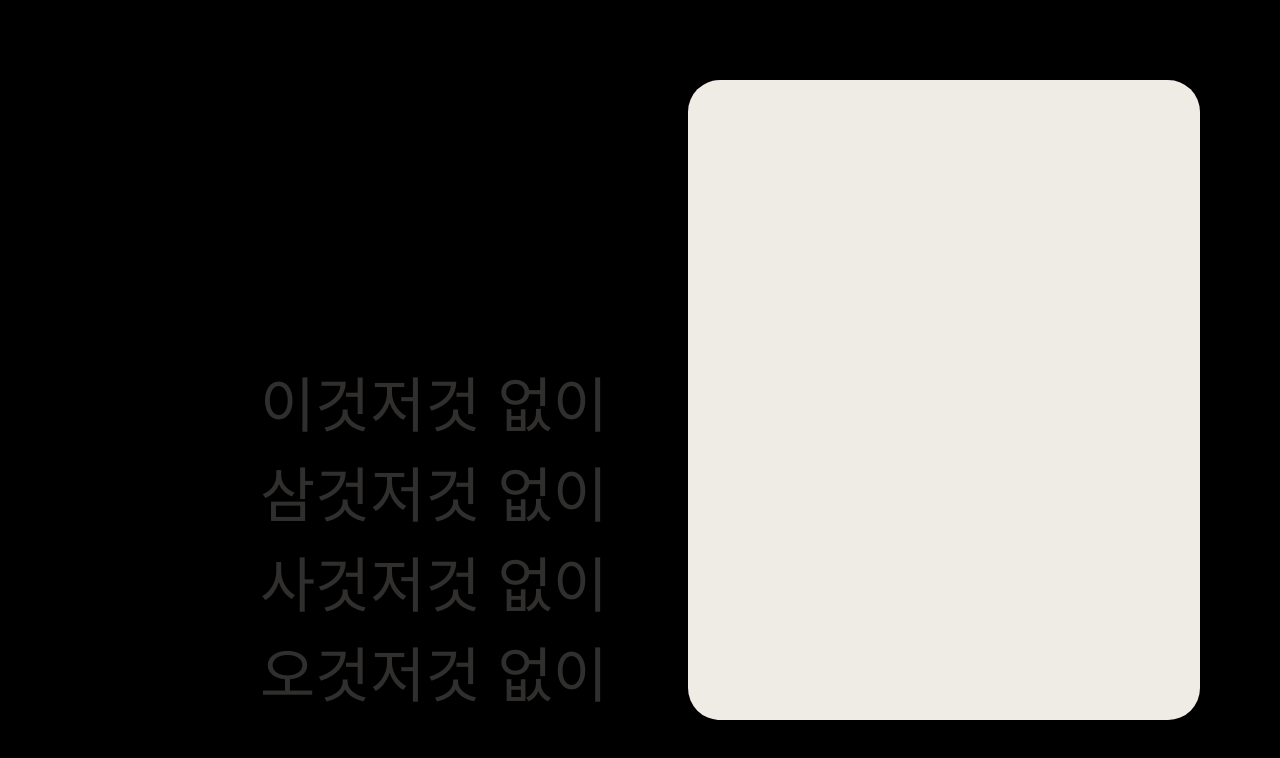
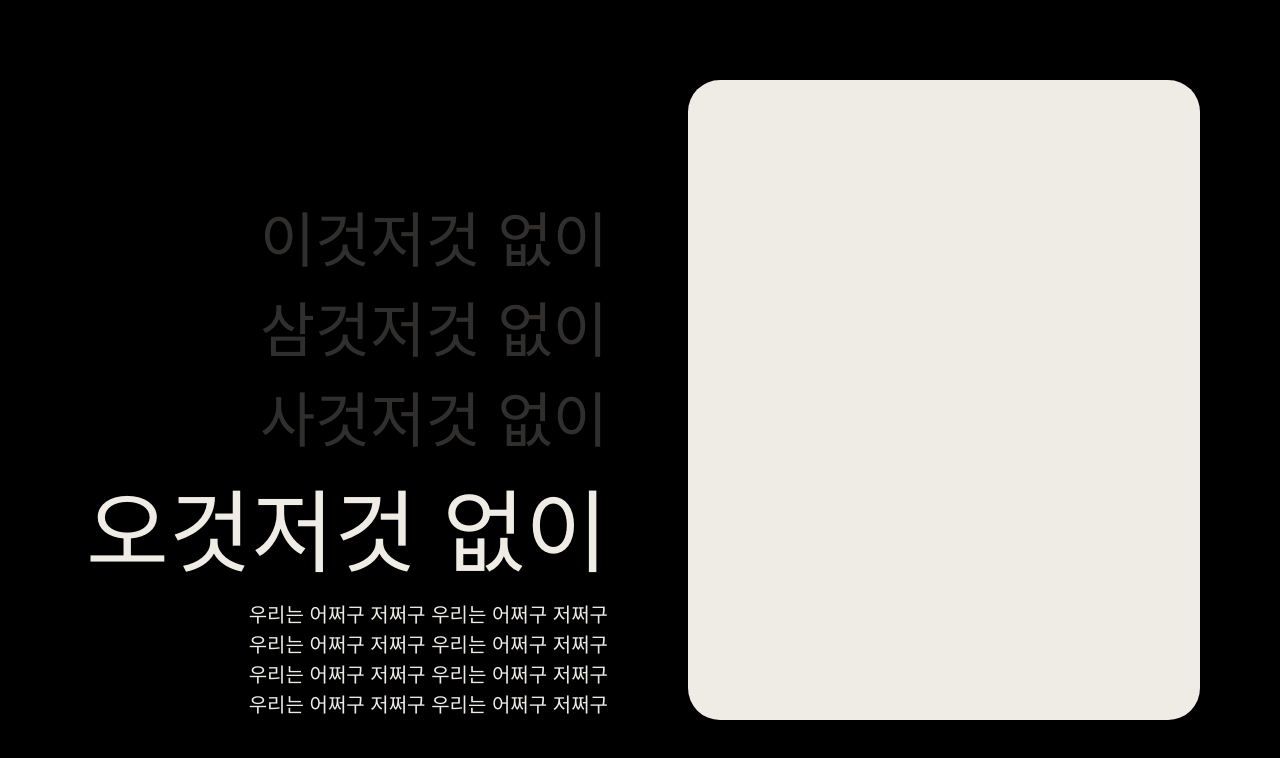
Before and after one commit to sseung95/interactive-example, a Next.js app: page /example/infoSection in a window 1280 px wide. Shown: the top 758 px of the page. Built offline with nearby package versions, Linux system fonts and the light colour scheme.

Commit message:
update: info card 현재 section 지정 로직 추가

```diff
--- a/src/app/example/zoom/page.tsx
+++ b/src/app/example/zoom/page.tsx
@@ -1,6 +1,7 @@
 'use client';
-import { useRef } from 'react';
+import { useEffect, useRef } from 'react';
 import { motion, useInView, useScroll, useTransform } from 'framer-motion';
+import Lenis from 'lenis';
 
 const page = () => {
   const zoomRef = useRef(null);
@@ -14,6 +15,17 @@ const page = () => {
   const isInViewNextRef = useInView(nextRef);
 
   const isExpansion = isInViewBgRef && !isInViewNextRef;
+
+  useEffect(() => {
+    const lenis = new Lenis();
+
+    function raf(time: any) {
+      lenis.raf(time);
+      requestAnimationFrame(raf);
+    }
+
+    requestAnimationFrame(raf);
+  }, []);
 
   return (
     <div className="relative">
--- a/src/components/InfoCards.tsx
+++ b/src/components/InfoCards.tsx
@@ -1,25 +1,49 @@
 'use client';
-import { motion, useScroll, useTransform } from 'framer-motion';
-import { useRef } from 'react';
+import { motion, useMotionValueEvent, useScroll, useTransform } from 'framer-motion';
+import { useEffect, useRef, useState } from 'react';
+import Lenis from 'lenis';
 
 const InfoCards = () => {
   const ref = useRef(null);
   const { scrollYProgress } = useScroll({ target: ref });
-  const opacity = useTransform(scrollYProgress, [0.15, 0.25], [1, 0.2]);
-  const fontSize = useTransform(scrollYProgress, [0.15, 0.25], ['80px', '60px']);
-  const height = useTransform(scrollYProgress, [0.15, 0.25], ['120px', '0px']);
+  const [curSection, setCurSection] = useState<number>(1);
 
-  // TODO: 특정지점에 도달하면 fade in/out ?? 으로 보여줄 수 있는 방법 찾아보기
+  useMotionValueEvent(scrollYProgress, 'change', (latest: any) => {
+    const percentage = latest * 100;
+    const section = Math.floor(percentage / 25) + 1;
+    setCurSection(section);
+  });
+
+  const visibleTitleStyle = 'text-[90px] opacity-1';
+  const hiddenTitleStyle = 'text-[60px] opacity-20';
+
+  const visibleDescriptStyle = 'h-[120px] overflow-hidden';
+  const hiddenDescriptStyle = 'h-[0px] overflow-hidden';
+
+  useEffect(() => {
+    const lenis = new Lenis();
+
+    function raf(time: any) {
+      lenis.raf(time);
+      requestAnimationFrame(raf);
+    }
+
+    requestAnimationFrame(raf);
+  }, []);
+
+  useEffect(() => {
+    console.log(curSection);
+  }, [curSection]);
 
   return (
-    <div ref={ref} className="flex flex-col gap-24 h-[600vh] bg-black p-20">
+    <div ref={ref} className="flex flex-col gap-24 h-[700vh] bg-black p-20">
       <div className="sticky top-[50%] -translate-y-[50%] flex gap-[80px]">
         <div className="flex-1 place-self-end text-right">
           <div>
-            <motion.h2 className="text-[90px] text-[#efece6]" style={{ opacity, fontSize }}>
+            <motion.h2 className={`text-[#efece6] ${curSection === 1 ? visibleTitleStyle : hiddenTitleStyle}`}>
               이것저것 없이
             </motion.h2>
-            <motion.div className="overflow-hidden" style={{ height }}>
+            <motion.div className={`${curSection <= 1 ? visibleDescriptStyle : hiddenDescriptStyle}`}>
               <p className="text-[20px] text-[#efece6] font-light">우리는 어쩌구 저쩌구 우리는 어쩌구 저쩌구</p>
               <p className="text-[20px] text-[#efece6] font-light">우리는 어쩌구 저쩌구 우리는 어쩌구 저쩌구</p>
               <p className="text-[20px] text-[#efece6] font-light">우리는 어쩌구 저쩌구 우리는 어쩌구 저쩌구</p>
@@ -27,13 +51,37 @@ const InfoCards = () => {
             </motion.div>
           </div>
           <div>
-            <h2 className="text-[60px] text-[#efece6] opacity-20">삼것저것 없이</h2>
+            <motion.h2 className={`text-[#efece6] ${curSection === 2 ? visibleTitleStyle : hiddenTitleStyle}`}>
+              삼것저것 없이
+            </motion.h2>
+            <motion.div className={`${curSection === 2 ? visibleDescriptStyle : hiddenDescriptStyle}`}>
+              <p className="text-[20px] text-[#efece6] font-light">우리는 어쩌구 저쩌구 우리는 어쩌구 저쩌구</p>
+              <p className="text-[20px] text-[#efece6] font-light">우리는 어쩌구 저쩌구 우리는 어쩌구 저쩌구</p>
+              <p className="text-[20px] text-[#efece6] font-light">우리는 어쩌구 저쩌구 우리는 어쩌구 저쩌구</p>
+              <p className="text-[20px] text-[#efece6] font-light">우리는 어쩌구 저쩌구 우리는 어쩌구 저쩌구</p>
+            </motion.div>
           </div>
           <div>
-            <h2 className="text-[60px] text-[#efece6] opacity-20">사것저것 없이</h2>
+            <motion.h2 className={`text-[#efece6] ${curSection === 3 ? visibleTitleStyle : hiddenTitleStyle}`}>
+              사것저것 없이
+            </motion.h2>
+            <motion.div className={`${curSection === 3 ? visibleDescriptStyle : hiddenDescriptStyle}`}>
+              <p className="text-[20px] text-[#efece6] font-light">우리는 어쩌구 저쩌구 우리는 어쩌구 저쩌구</p>
+              <p className="text-[20px] text-[#efece6] font-light">우리는 어쩌구 저쩌구 우리는 어쩌구 저쩌구</p>
+              <p className="text-[20px] text-[#efece6] font-light">우리는 어쩌구 저쩌구 우리는 어쩌구 저쩌구</p>
+              <p className="text-[20px] text-[#efece6] font-light">우리는 어쩌구 저쩌구 우리는 어쩌구 저쩌구</p>
+            </motion.div>
           </div>
           <div>
-            <h2 className="text-[60px] text-[#efece6] opacity-20">오것저것 없이</h2>
+            <motion.h2 className={`text-[#efece6] ${curSection >= 4 ? visibleTitleStyle : hiddenTitleStyle}`}>
+              오것저것 없이
+            </motion.h2>
+            <motion.div className={`${curSection >= 4 ? visibleDescriptStyle : hiddenDescriptStyle}`}>
+              <p className="text-[20px] text-[#efece6] font-light">우리는 어쩌구 저쩌구 우리는 어쩌구 저쩌구</p>
+              <p className="text-[20px] text-[#efece6] font-light">우리는 어쩌구 저쩌구 우리는 어쩌구 저쩌구</p>
+              <p className="text-[20px] text-[#efece6] font-light">우리는 어쩌구 저쩌구 우리는 어쩌구 저쩌구</p>
+              <p className="text-[20px] text-[#efece6] font-light">우리는 어쩌구 저쩌구 우리는 어쩌구 저쩌구</p>
+            </motion.div>
           </div>
         </div>
         <div className="h-[80vh] w-[40vw] min-w-[400px] max-w-[800px] bg-[#efece6] rounded-[32px]"></div>
```
